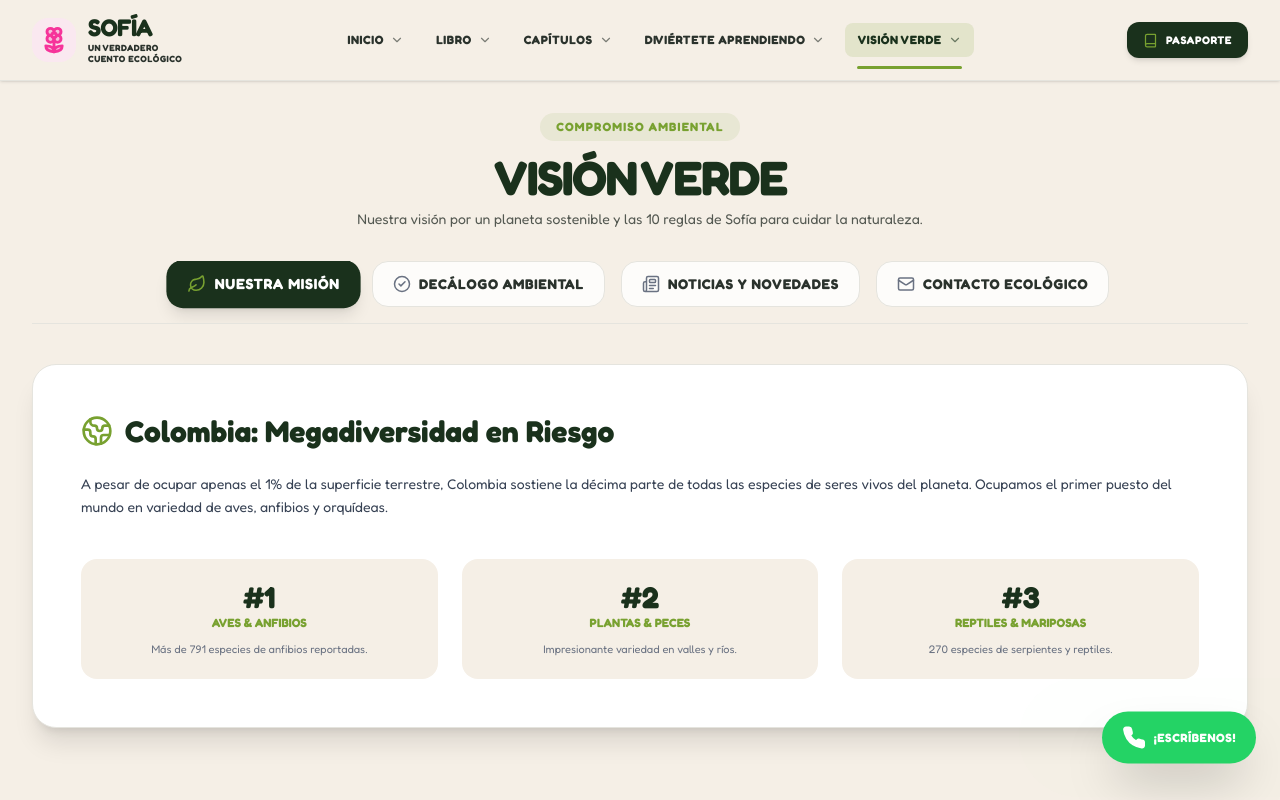
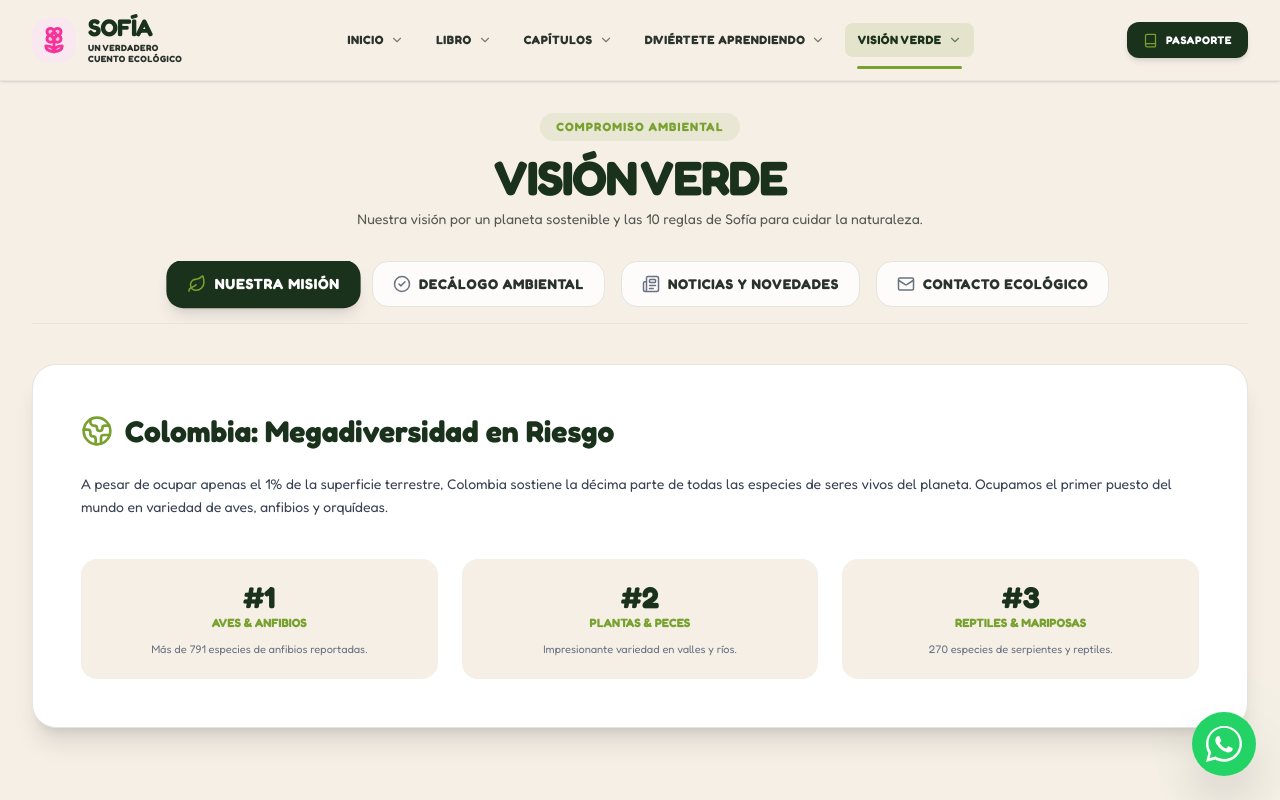
Before and after one commit to MateoLC/Cuento-Infantil, a React (Vite) app: page /vision-verde in a window 1280 px wide. Shown: the top 800 px of the page. Built offline with nearby package versions, Linux system fonts and the light colour scheme.

Commit message:
Change WhatsApp button to official circular logo icon

```diff
--- a/src/components/WhatsAppButton.jsx
+++ b/src/components/WhatsAppButton.jsx
@@ -8,28 +8,20 @@ const WhatsAppButton = () => {
       href={whatsappUrl}
       target="_blank"
       rel="noopener noreferrer"
-      className="fixed bottom-6 right-6 z-50 group flex items-center gap-2 bg-[#25D366] text-white p-3.5 sm:px-5 sm:py-3.5 rounded-full shadow-2xl hover:bg-[#20bd5a] hover:scale-105 active:scale-95 transition-all duration-300 animate-bounce"
-      style={{ animationDuration: '3s' }}
+      className="fixed bottom-6 right-6 z-50 group flex items-center justify-center w-14 h-14 sm:w-16 sm:h-16 bg-[#25D366] text-white rounded-full shadow-2xl hover:bg-[#20bd5a] hover:scale-110 active:scale-95 transition-all duration-300"
       aria-label="Contactar por WhatsApp"
+      title="Contactar por WhatsApp"
     >
-      {/* Official WhatsApp SVG Icon */}
+      {/* Official WhatsApp Logo SVG */}
       <svg
-        width="26"
-        height="26"
-        viewBox="0 0 24 24"
-        fill="none"
-        stroke="currentColor"
-        strokeWidth="2"
-        strokeLinecap="round"
-        strokeLinejoin="round"
-        className="w-6 h-6 fill-current"
+        viewBox="0 0 32 32"
+        className="w-8 h-8 sm:w-9 sm:h-9 fill-current"
       >
-        <path d="M22 16.92v3a2 2 0 0 1-2.18 2 19.79 19.79 0 0 1-8.63-3.07 19.5 19.5 0 0 1-6-6 19.79 19.79 0 0 1-3.07-8.67A2 2 0 0 1 4.11 2h3a2 2 0 0 1 2 1.72 12.84 12.84 0 0 0 .7 2.81 2 2 0 0 1-.45 2.11L8.09 9.91a16 16 0 0 0 6 6l1.27-1.27a2 2 0 0 1 2.11-.45 12.84 12.84 0 0 0 2.81.7A2 2 0 0 1 22 16.92z"/>
+        <path
+          d="M16 0c-8.837 0-16 7.163-16 16 0 2.825 0.737 5.607 2.137 8.048l-2.137 7.952 8.135-2.135c2.373 1.3 5.063 1.985 7.865 1.985 8.837 0 16-7.163 16-16s-7.163-16-16-16zM16 29.333c-2.484 0-4.912-0.665-7.042-1.925l-0.505-0.298-5.239 1.374 1.398-5.204-0.328-0.521c-1.38-2.193-2.117-4.733-2.117-7.292 0-7.625 6.208-13.833 13.833-13.833s13.833 6.208 13.833 13.833-6.208 13.833-13.833 13.833zM22.951 19.349c-0.38-0.19-2.25-1.11-2.598-1.236-0.348-0.126-0.602-0.19-0.855 0.19s-0.981 1.236-1.203 1.489c-0.222 0.253-0.444 0.285-0.824 0.095s-1.604-0.591-3.056-1.885c-1.129-1.008-1.892-2.253-2.114-2.633s-0.023-0.586 0.167-0.775c0.171-0.171 0.38-0.444 0.57-0.665s0.253-0.38 0.38-0.633c0.126-0.253 0.063-0.475-0.032-0.665s-0.855-2.059-1.171-2.82c-0.308-0.741-0.621-0.641-0.855-0.653-0.222-0.011-0.475-0.011-0.728-0.011s-0.665 0.095-1.013 0.475c-0.348 0.38-1.33 1.3-1.33 3.168s1.361 3.673 1.551 3.926c0.19 0.253 2.678 4.089 6.488 5.733 0.906 0.391 1.613 0.625 2.164 0.8 0.91 0.289 1.738 0.248 2.393 0.15 0.731-0.109 2.25-0.919 2.566-1.806s0.316-1.646 0.222-1.806c-0.095-0.159-0.348-0.253-0.728-0.444z"
+          fill="#ffffff"
+        />
       </svg>
-
-      <span className="hidden sm:inline font-sans font-bold text-xs tracking-wider uppercase">
-        ¡Escríbenos!
-      </span>
 
       {/* Pulse ring effect */}
       <span className="absolute -inset-1 rounded-full bg-[#25D366] opacity-30 group-hover:opacity-50 animate-ping pointer-events-none"></span>
```
